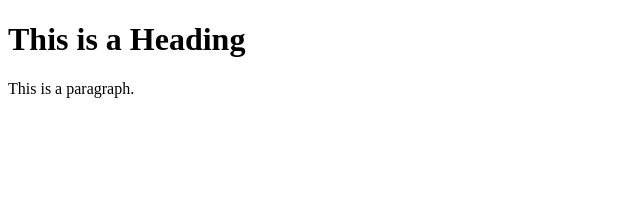
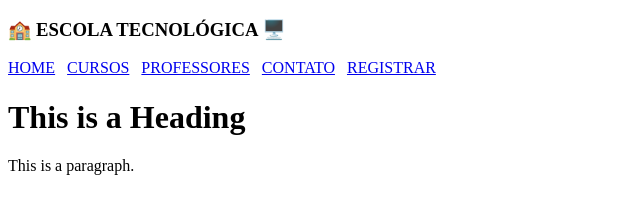
Before and after one commit to JulianoSoarez/JulianoSoarez.github.io, a plain HTML site: page index.html in a window 1280 px wide. Shown: the whole page, without its empty margins (0-640 px from the left). Drawn offline with Linux system fonts and the light colour scheme.

Commit message:
Update index.html

```diff
--- a/index.html
+++ b/index.html
@@ -4,7 +4,16 @@
 <title>Eletrônica com Arduino</title>
 </head>
 <body>
+<header>
+      <h3>
+        🏫 ESCOLA TECNOLÓGICA 🖥️
+      </h3>
 
+      <nav>
+        <a href="#">HOME</a> &nbsp; <a href="#courses">CURSOS</a> &nbsp;
+        <a href="#professores">PROFESSORES</a> &nbsp; <a href="#footer">CONTATO</a> &nbsp; <a href="pages/register.html">REGISTRAR</a>
+      </nav>
+</header>
 <h1>This is a Heading</h1>
 <p>This is a paragraph.</p>
 
```
